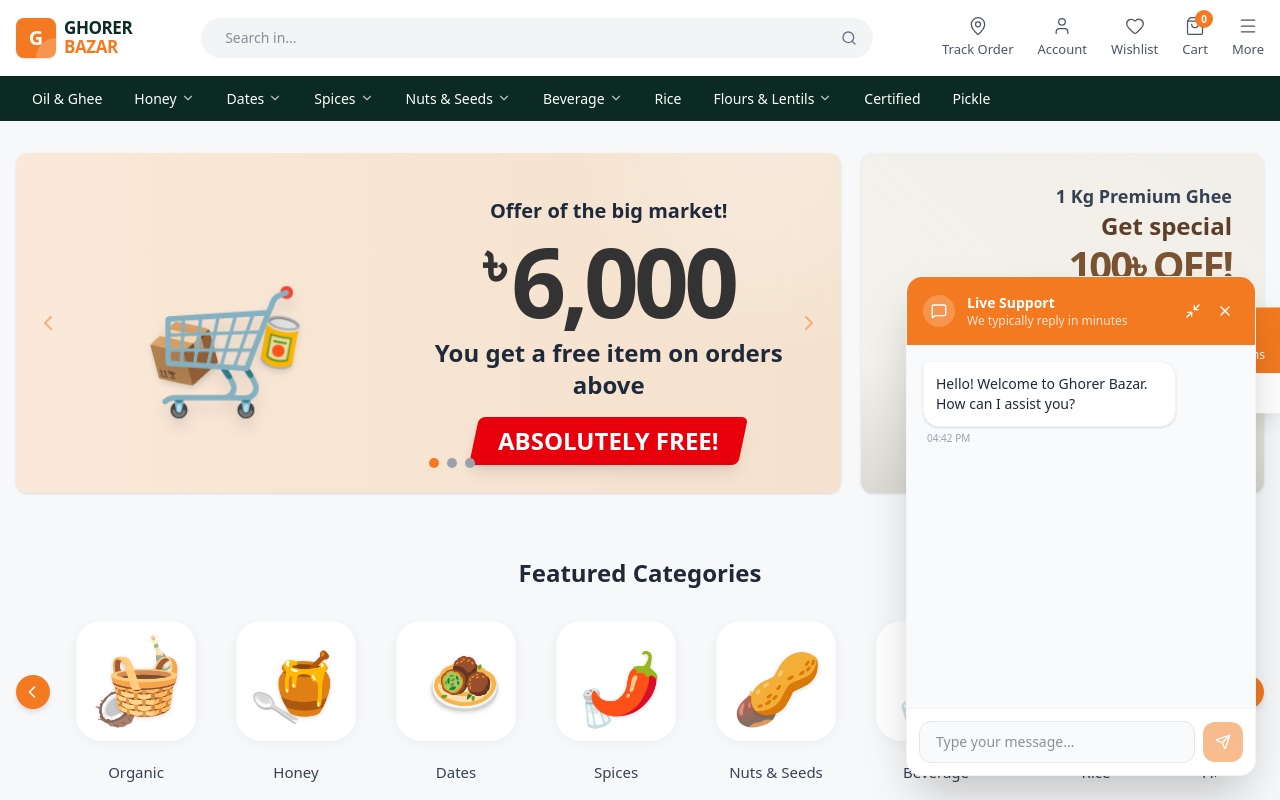
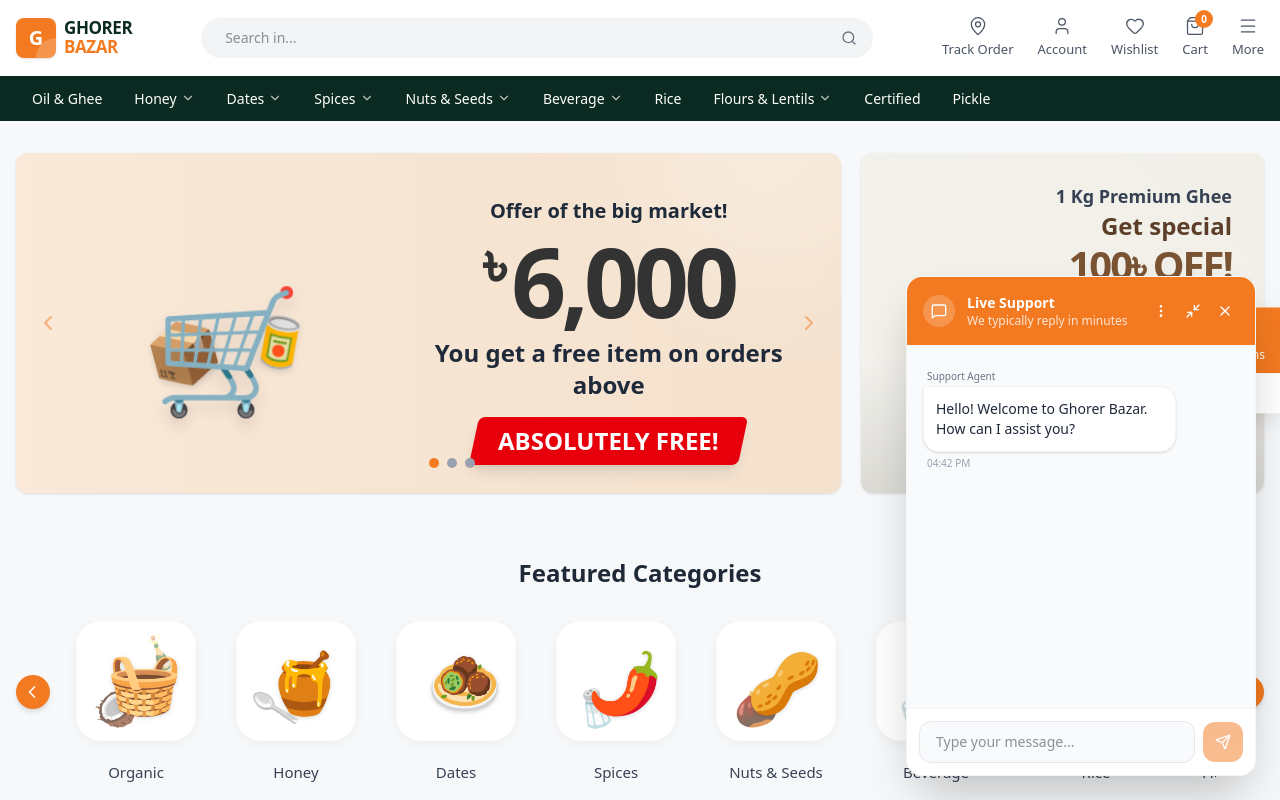
Before and after one commit to shorifullara1-code/ECommerce, a React (Vite) app: page / in a window 1280 px wide. Both pictures are taken after a click on the button 1228 px from the left and 748 px from the top of the page. Shown: the top 800 px of the page. Built offline with nearby package versions, Linux system fonts and the light colour scheme; no server answers; the database is empty.

Commit message:
feat(chat): Add functionality to end chat sessions
Implement a feature allowing users to end their chat sessions. This includes adding a new button to the chat widget's menu and updating the chat store to handle session termination in the database.

```diff
--- a/src/components/ChatWidget.tsx
+++ b/src/components/ChatWidget.tsx
@@ -1,15 +1,16 @@
 import React, { useState, useEffect, useRef } from 'react';
-import { MessageSquare, X, Send, Minimize2, Maximize2 } from 'lucide-react';
+import { MessageSquare, X, Send, Minimize2, Maximize2, MoreVertical, PowerOff } from 'lucide-react';
 import { useChatStore } from '../store/chatStore';
 
 export default function ChatWidget() {
   const [isOpen, setIsOpen] = useState(false);
   const [isMinimized, setIsMinimized] = useState(false);
+  const [showMenu, setShowMenu] = useState(false);
   const [inputText, setInputText] = useState('');
   const [sessionId, setSessionId] = useState<string | null>(null);
   const messagesEndRef = useRef<HTMLDivElement>(null);
 
-  const { sessions, createSession, sendMessage, markAsReadCustomer, initializeSupabaseChat } = useChatStore();
+  const { sessions, createSession, sendMessage, endSession, markAsReadCustomer, initializeSupabaseChat } = useChatStore();
 
   const currentSession = sessions.find(s => s.id === sessionId);
 
@@ -33,6 +34,15 @@ export default function ChatWidget() {
     setIsMinimized(false);
   };
 
+  const handleEndSession = async () => {
+    if (sessionId) {
+      await endSession(sessionId);
+      setSessionId(null);
+      setIsOpen(false);
+      setShowMenu(false);
+    }
+  };
+
   const handleSend = async (e: React.FormEvent) => {
     e.preventDefault();
     if (!inputText.trim() || !sessionId) return;
@@ -48,8 +58,6 @@ export default function ChatWidget() {
         className="fixed bottom-[84px] right-4 md:bottom-6 md:right-6 w-14 h-14 bg-[#F37A20] text-white rounded-full shadow-xl flex items-center justify-center hover:bg-[#d96a18] transition-transform hover:scale-105 z-50"
       >
         <MessageSquare className="w-6 h-6" />
-        {/* Mock unread badge if there were a logged in user with active session,
-            but for guest we just show when they open */}
       </button>
     );
   }
@@ -69,7 +77,26 @@ export default function ChatWidget() {
             {!isMinimized && <p className="text-xs text-white/80">We typically reply in minutes</p>}
           </div>
         </div>
-        <div className="flex items-center gap-1">
+        <div className="flex items-center gap-1 relative">
+          <button
+            onClick={(e) => { e.stopPropagation(); setShowMenu(!showMenu); }}
+            className="p-1.5 hover:bg-white/20 rounded-lg transition-colors"
+          >
+            <MoreVertical className="w-4 h-4" />
+          </button>
+
+          {showMenu && !isMinimized && (
+            <div className="absolute top-10 right-8 bg-white text-gray-800 rounded-lg shadow-lg border border-gray-100 py-1 min-w-[140px] z-50">
+              <button
+                onClick={(e) => { e.stopPropagation(); handleEndSession(); }}
+                className="w-full text-left px-4 py-2 text-sm text-red-600 hover:bg-gray-50 flex items-center gap-2"
+              >
+                <PowerOff className="w-4 h-4" />
+                End Chat
+              </button>
+            </div>
+          )}
+
           <button
             onClick={(e) => { e.stopPropagation(); setIsMinimized(!isMinimized); }}
             className="p-1.5 hover:bg-white/20 rounded-lg transition-colors"
@@ -88,12 +115,15 @@ export default function ChatWidget() {
       {!isMinimized && (
         <>
           {/* Chat Area */}
-          <div className="flex-1 p-4 overflow-y-auto bg-gray-50 flex flex-col gap-3">
+          <div className="flex-1 p-4 overflow-y-auto bg-gray-50 flex flex-col gap-3" onClick={() => setShowMenu(false)}>
             {currentSession?.messages.map((msg) => (
               <div
                 key={msg.id}
-                className={`flex flex-col max-w-[80%] ${msg.isAdmin ? 'self-start' : 'self-end'}`}
+                className={`flex flex-col max-w-[80%] ${msg.isAdmin ? 'self-start mt-2' : 'self-end mt-1'}`}
               >
+                {msg.isAdmin && (
+                  <span className="text-[10px] text-gray-500 mb-0.5 ml-1 font-medium">{msg.senderName}</span>
+                )}
                 <div className={`p-3 rounded-2xl text-sm ${
                   msg.isAdmin
                     ? 'bg-white border border-gray-100 text-gray-800 rounded-tl-sm shadow-sm'
--- a/src/store/chatStore.ts
+++ b/src/store/chatStore.ts
@@ -29,6 +29,7 @@ interface ChatState {
   sendMessage: (sessionId: string, text: string, senderId: string, senderName: string, isAdmin: boolean) => Promise<void>;
   createSession: (customerId: string, customerName: string) => Promise<string>;
   setActiveSession: (sessionId: string) => void;
+  endSession: (sessionId: string) => Promise<void>;
   markAsReadAdmin: (sessionId: string) => Promise<void>;
   markAsReadCustomer: (sessionId: string) => Promise<void>;
 }
@@ -291,6 +292,17 @@ export const useChatStore = create<ChatState>()(
 
   setActiveSession: (sessionId) => set({ activeSessionId: sessionId }),
 
+  endSession: async (sessionId) => {
+    try {
+      if (!sessionId.startsWith('SESSION-')) {
+        await supabase.from('chat_sessions').update({ status: 'Closed' }).eq('id', sessionId);
+      }
+    } catch(e) {
+      console.warn("Could not close session in database", e);
+    }
+    // No need to remove from local state immediately unless we want to hide it
+  },
+
   markAsReadAdmin: async (sessionId) => {
     set(state => ({
       sessions: state.sessions.map(s => s.id === sessionId ? { ...s, unreadAdmin: 0 } : s)
```
